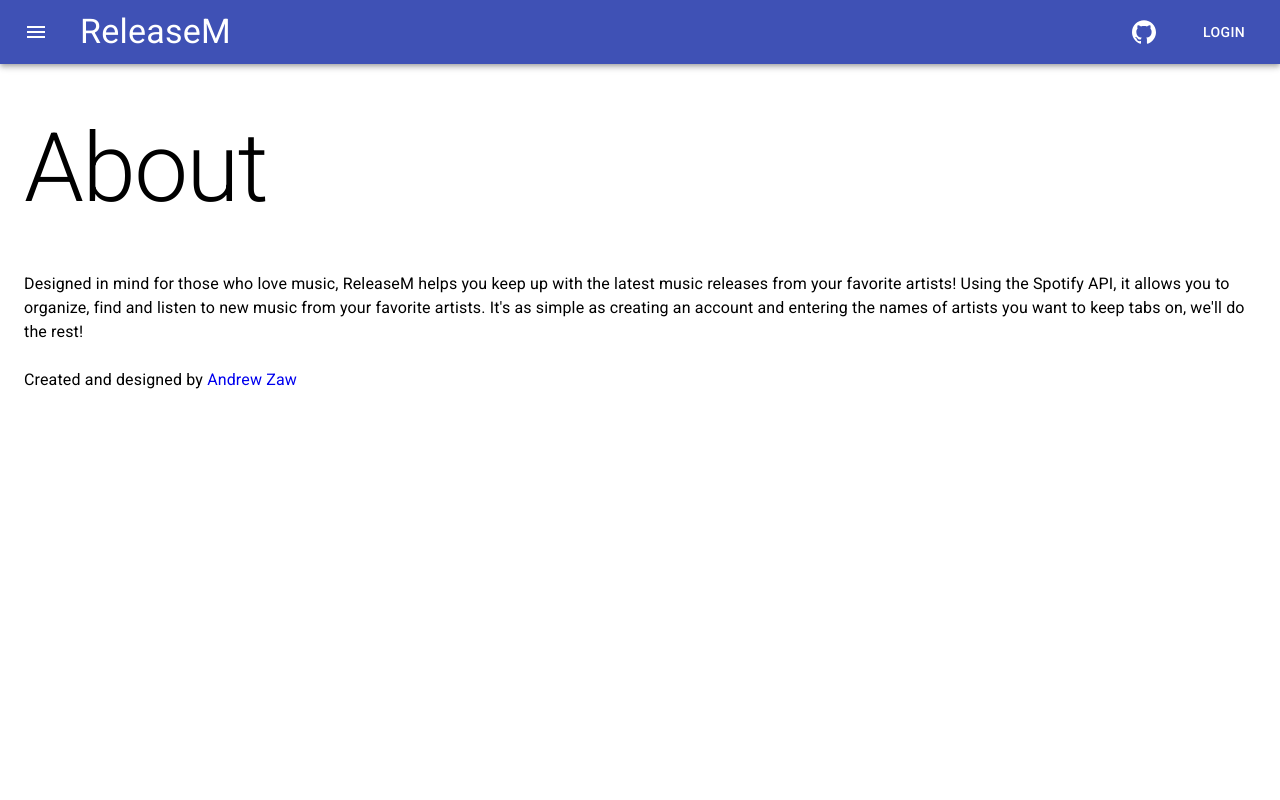
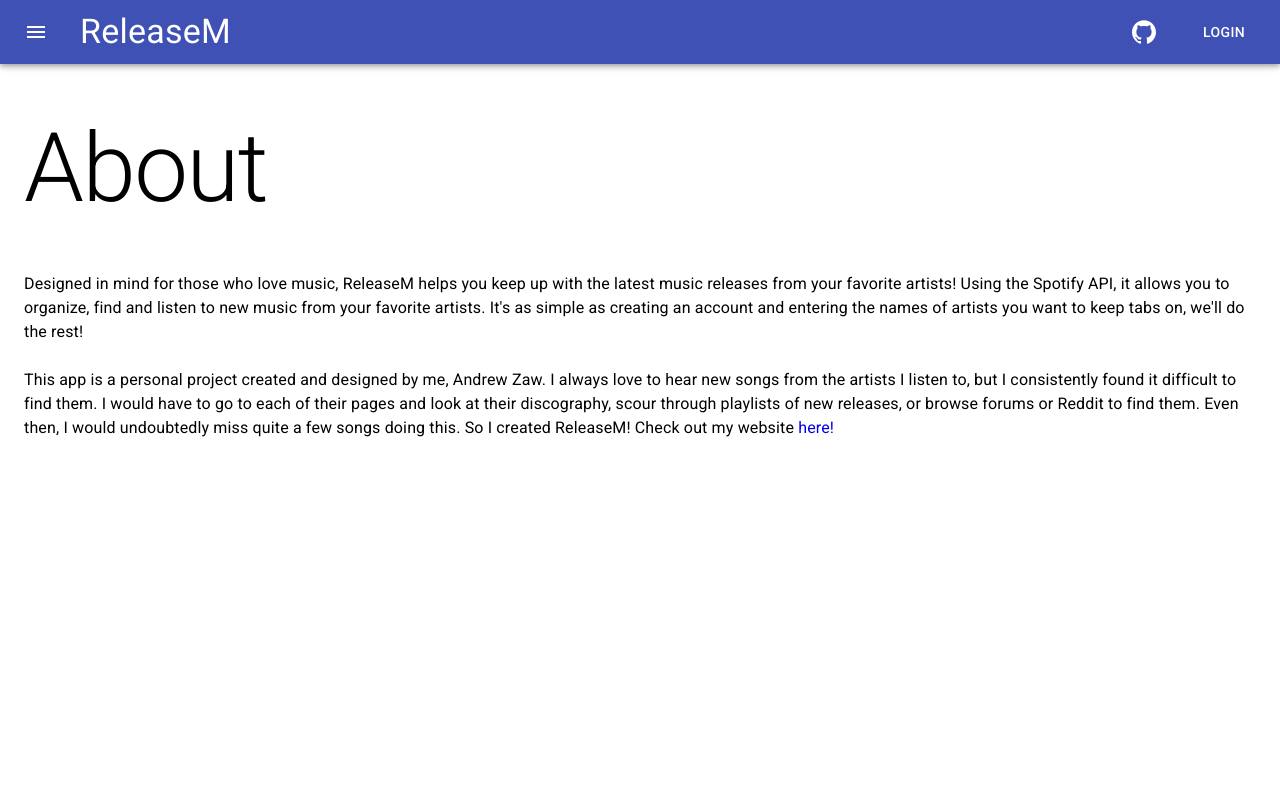
Before and after one commit to AndrewZaw/ReleaseM, a React (Create React App) app in the folder frontend/: page /about in a window 1280 px wide. Shown: the top 800 px of the page. Built offline with nearby package versions, Linux system fonts and the light colour scheme.

Commit message:
Fixed login logout

```diff
--- a/frontend/src/App.js
+++ b/frontend/src/App.js
@@ -1,29 +1,10 @@
 import React from 'react';
-import { AppBar, Footer } from './components';
-import { Home, Login, Register, Songs, Artists, About, Settings } from './scenes';
 import './App.css';
 import 'typeface-roboto';
-import { Button } from '@material-ui/core';
-import { BrowserRouter as Router, Switch, Route } from 'react-router-dom';
+import Router from './Router';
 
 function App() {
-  return (
-    <Router>
-      <div className="App">
-        <AppBar />
-        <Switch>
-          <Route exact path="/" component={Home} />
-          <Route path="/login" component={Login} />
-          <Route path="/register" component={Register} />
-          <Route path="/songs" component={Songs} />
-          <Route path="/artists" component={Artists} />
-          <Route path="/settings" component={Settings} />
-          <Route path="/about" component={About} />
-        </Switch>
-        <Footer />
-      </div>
-    </Router>
-  );
+  return <Router />;
 }
 
 export default App;
--- /dev/null
+++ b/frontend/src/Router.js
@@ -0,0 +1,65 @@
+import React, { Component } from 'react';
+import { AppBar, Footer } from './components';
+import {
+  Home,
+  Login,
+  Register,
+  Songs,
+  Artists,
+  About,
+  Settings
+} from './scenes';
+import { Button } from '@material-ui/core';
+import { BrowserRouter as ReactRouter, Switch, Route } from 'react-router-dom';
+import { PropsRoute } from './components';
+
+class Router extends Component {
+  constructor(props) {
+    super(props);
+  }
+
+  state = {
+    loggedIn: this.isLoggedIn()
+  };
+
+  isLoggedIn() {
+    return !!localStorage.getItem('auth-token');
+  }
+
+  login = token => {
+    localStorage.setItem('auth-token', token);
+    this.setState({ loggedIn: this.isLoggedIn() });
+  };
+
+  logout = () => {
+    localStorage.setItem('auth-token', '');
+    this.setState({ loggedIn: this.isLoggedIn() });
+  };
+
+  render() {
+    return (
+      <ReactRouter>
+        <div className="App">
+          <AppBar loggedIn={this.state.loggedIn} logout={this.logout} />
+          <Switch>
+            <Route exact path="/" component={Home} />
+            <PropsRoute
+              path="/login"
+              login={this.login}
+              loggedIn={this.state.loggedIn}
+              component={Login}
+            />
+            <Route path="/register" component={Register} />
+            <Route path="/songs" component={Songs} />
+            <Route path="/artists" component={Artists} />
+            <Route path="/settings" component={Settings} />
+            <Route path="/about" component={About} />
+          </Switch>
+          <Footer />
+        </div>
+      </ReactRouter>
+    );
+  }
+}
+
+export default Router;
--- a/frontend/src/components/AppBar.js
+++ b/frontend/src/components/AppBar.js
@@ -44,12 +44,14 @@ const styles = theme => ({
 
 class AppBar extends Component {
   state = {
-    drawerOpen: false,
-    loggedIn: this.isLoggedIn()
+    drawerOpen: false
   };
 
   toggleDrawer = open => event => {
-    if (event.type === 'keydown' && (event.key === 'Tab' || event.key === 'Shift')) {
+    if (
+      event.type === 'keydown' &&
+      (event.key === 'Tab' || event.key === 'Shift')
+    ) {
       return;
     }
 
@@ -78,23 +80,23 @@ class AppBar extends Component {
     }));
 
     return (
-      <div className={classes.list} role="presentation" onClick={this.toggleDrawer(false)} onKeyDown={this.toggleDrawer(false)}>
-        <List>{list.map(listItem => this.renderListItem(listItem.text, listItem.icon, listItem.link))}</List>
+      <div
+        className={classes.list}
+        role="presentation"
+        onClick={this.toggleDrawer(false)}
+        onKeyDown={this.toggleDrawer(false)}
+      >
+        <List>
+          {list.map(listItem =>
+            this.renderListItem(listItem.text, listItem.icon, listItem.link)
+          )}
+        </List>
       </div>
     );
   }
 
   renderRedirect() {
     return <Redirect to="/login" />;
-  }
-
-  logout() {
-    localStorage.setItem('auth-token', '');
-    this.setState({ loggedIn: false });
-  }
-
-  isLoggedIn() {
-    return localStorage.getItem('auth-token');
   }
 
   render() {
@@ -106,26 +108,43 @@ class AppBar extends Component {
         </Drawer>
         <MaterialAppBar position="static">
           <Toolbar>
-            <IconButton onClick={this.toggleDrawer(true)} edge="start" className={classes.menuButton} color="inherit" aria-label="menu">
+            <IconButton
+              onClick={this.toggleDrawer(true)}
+              edge="start"
+              className={classes.menuButton}
+              color="inherit"
+              aria-label="menu"
+            >
               <Menu />
             </IconButton>
 
-            <Typography component={Link} to="/" variant="h4" className={classes.title}>
+            <Typography
+              component={Link}
+              to="/"
+              variant="h4"
+              className={classes.title}
+            >
               ReleaseM
             </Typography>
-            <Tooltip title="Github Repository" placement="bottom" leaveDelay={300}>
+            <Tooltip
+              title="Github Repository"
+              placement="bottom"
+              leaveDelay={300}
+            >
               <IconButton
                 className={classes.githubButton}
                 color="inherit"
                 aria-label="Github Repository"
-                onClick={() => window.open('https://github.com/AndrewZaw/ReleaseM', '_blank')}
+                onClick={() =>
+                  window.open('https://github.com/AndrewZaw/ReleaseM', '_blank')
+                }
               >
                 <GithubIcon />
               </IconButton>
             </Tooltip>
-            {this.state.loggedIn ? (
+            {this.props.loggedIn ? (
               <div>
-                <Button color="inherit" onClick={this.logout.bind(this)}>
+                <Button color="inherit" onClick={this.props.logout}>
                   Logout
                 </Button>
               </div>
--- /dev/null
+++ b/frontend/src/components/PropsRoute.js
@@ -0,0 +1,20 @@
+import React from 'react';
+import { Route } from 'react-router-dom';
+
+const renderMergedProps = (component, ...rest) => {
+  const finalProps = Object.assign({}, ...rest);
+  return React.createElement(component, finalProps);
+};
+
+const PropsRoute = ({ component, ...rest }) => {
+  return (
+    <Route
+      {...rest}
+      render={routeProps => {
+        return renderMergedProps(component, routeProps, rest);
+      }}
+    />
+  );
+};
+
+export default PropsRoute;
--- a/frontend/src/components/index.js
+++ b/frontend/src/components/index.js
@@ -1,5 +1,6 @@
 import AppBar from './AppBar';
 import GithubIcon from './GithubIcon';
 import Footer from './Footer';
+import PropsRoute from './PropsRoute';
 
-export { AppBar, GithubIcon, Footer };
+export { AppBar, GithubIcon, Footer, PropsRoute };
--- a/frontend/src/scenes/about/About.js
+++ b/frontend/src/scenes/about/About.js
@@ -17,10 +17,20 @@ class About extends Component {
           About
         </Typography>
         <Typography>
-          Designed in mind for those who love music, ReleaseM helps you keep up with the latest music releases from your favorite artists!
-          Using the Spotify API, it allows you to organize, find and listen to new music from your favorite artists. It's as simple as
-          creating an account and entering the names of artists you want to keep tabs on, we'll do the rest! <br /> <br />
-          Created and designed by <a href="https://andrewzaw.github.io/">Andrew Zaw</a>
+          Designed in mind for those who love music, ReleaseM helps you keep up
+          with the latest music releases from your favorite artists! Using the
+          Spotify API, it allows you to organize, find and listen to new music
+          from your favorite artists. It's as simple as creating an account and
+          entering the names of artists you want to keep tabs on, we'll do the
+          rest! <br /> <br />
+          This app is a personal project created and designed by me, Andrew Zaw.
+          I always love to hear new songs from the artists I listen to, but I
+          consistently found it difficult to find them. I would have to go to
+          each of their pages and look at their discography, scour through
+          playlists of new releases, or browse forums or Reddit to find them.
+          Even then, I would undoubtedly miss quite a few songs doing this. So I
+          created ReleaseM! Check out my website{' '}
+          <a href="https://andrewzaw.github.io/">here!</a>
         </Typography>
       </Container>
     );
--- a/frontend/src/scenes/login/Login.js
+++ b/frontend/src/scenes/login/Login.js
@@ -18,25 +18,33 @@ const styles = theme => ({
 });
 
 class Login extends Component {
-  constructor() {
-    super();
-    this.handleSubmit = this.handleSubmit.bind(this);
+  constructor(props) {
+    super(props);
   }
 
   state = {
     users: []
   };
 
-  async componentDidMount() {}
-
-  handleSubmit() {}
+  async componentDidMount() {
+    console.log(this.props);
+  }
 
   render() {
     const { classes } = this.props;
     return (
       <Container className={classes.root}>
-        <LoginForm className={classes.form} />
-        <Typography variant="body1" component={Link} className={classes.link} to="/register">
+        <LoginForm
+          login={this.props.login}
+          loggedIn={this.props.loggedIn}
+          className={classes.form}
+        />
+        <Typography
+          variant="body1"
+          component={Link}
+          className={classes.link}
+          to="/register"
+        >
           Don't have an account? Register here!
         </Typography>
       </Container>
--- a/frontend/src/scenes/login/containers/LoginForm.js
+++ b/frontend/src/scenes/login/containers/LoginForm.js
@@ -1,5 +1,12 @@
 import React, { Component } from 'react';
-import { Container, Typography, TextField, Button, InputAdornment, IconButton } from '@material-ui/core';
+import {
+  Container,
+  Typography,
+  TextField,
+  Button,
+  InputAdornment,
+  IconButton
+} from '@material-ui/core';
 import { Visibility, VisibilityOff } from '@material-ui/icons';
 import { withStyles } from '@material-ui/core/styles';
 import { Redirect } from 'react-router-dom';
@@ -25,8 +32,8 @@ const styles = theme => ({
 });
 
 class LoginForm extends Component {
-  constructor() {
-    super();
+  constructor(props) {
+    super(props);
     this.handleSubmit = this.handleSubmit.bind(this);
     this.handleChange = this.handleChange.bind(this);
     this.handleClickShowPassword = this.handleClickShowPassword.bind(this);
@@ -38,7 +45,6 @@ class LoginForm extends Component {
     username: '',
     password: '',
     showPassword: false,
-    loggedIn: false,
     statusText: ''
   };
 
@@ -50,6 +56,14 @@ class LoginForm extends Component {
     return <Redirect to="/" />;
   }
 
+  handleClickShowPassword() {
+    this.setState(prevState => ({ showPassword: !prevState.showPassword }));
+  }
+
+  handleMouseDownPassword(event) {
+    event.preventDefault();
+  }
+
   async handleSubmit(event) {
     event.preventDefault();
     const user = {
@@ -58,22 +72,14 @@ class LoginForm extends Component {
     };
     try {
       const response = await axios.post('/api/auth/login', { user });
-      localStorage.setItem('auth-token', response.headers['auth-token']);
-      await this.setState({ loggedIn: true });
+      console.log(this.props);
+      this.props.login(response.headers['auth-token']);
     } catch (error) {
       console.log(error);
       if (error.response.status === 400) {
         this.setState({ statusText: error.response.statusText });
       }
     }
-  }
-
-  handleClickShowPassword() {
-    this.setState(prevState => ({ showPassword: !prevState.showPassword }));
-  }
-
-  handleMouseDownPassword(event) {
-    event.preventDefault();
   }
 
   render() {
@@ -111,11 +117,20 @@ class LoginForm extends Component {
           }}
         />
         <br />
-        {this.state.statusText ? <Typography>{this.state.statusText}</Typography> : <br />}
-        <Button type="submit" variant="contained" color="primary" className={classes.button}>
+        {this.state.statusText ? (
+          <Typography>{this.state.statusText}</Typography>
+        ) : (
+          <br />
+        )}
+        <Button
+          type="submit"
+          variant="contained"
+          color="primary"
+          className={classes.button}
+        >
           Login
         </Button>
-        {this.state.loggedIn && this.renderRedirect()}
+        {this.props.loggedIn && this.renderRedirect()}
       </form>
     );
   }
```
